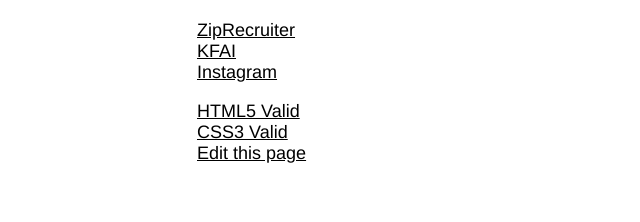
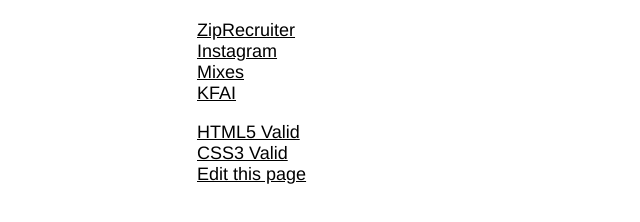
Before and after one commit to fffinkel/mfinkel.net, a plain HTML site: page index.html in a window 1280 px wide. Shown: the part 332-554 px from the top of the page, without its empty margins (93-733 px from the left). Drawn offline with Linux system fonts and the light colour scheme.

Commit message:
Add mixes link

```diff
--- a/index.html
+++ b/index.html
@@ -42,8 +42,9 @@
 
 			<p>
 				<a href="https://ziprecruiter.com/">ZipRecruiter</a><br/>
+				<a href="https://www.instagram.com/finkel.matt">Instagram</a><br/>
+				<a href="https://www.mixcloud.com/fffinkel/">Mixes</a><br/>
 				<a href="http://kfai.org/">KFAI</a><br/>
-				<a href="https://www.instagram.com/finkel.matt">Instagram</a><br/>
 			</p>
 
 			<p>
```
